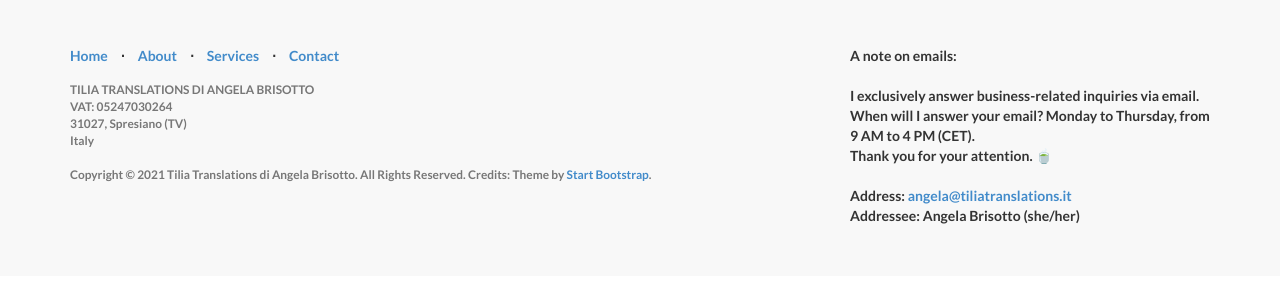
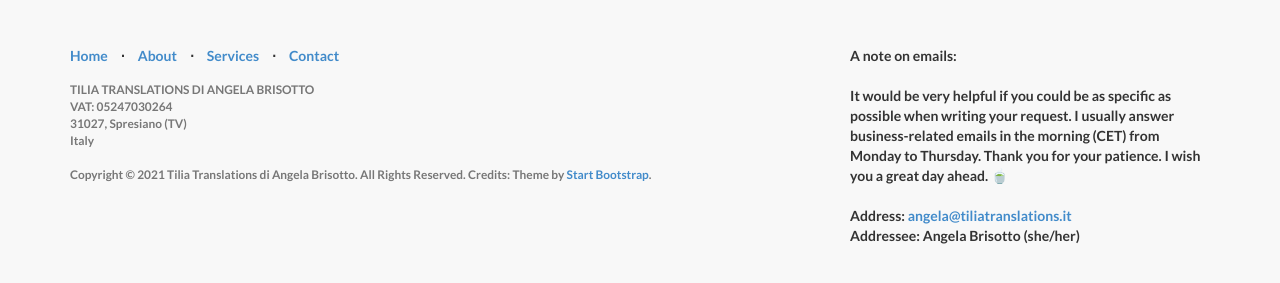
Before and after one commit to angelatiliatranslations/englishversion, a Jekyll site: the page built from index.html, in a window 1280 px wide and 900 px high, scrolled down 4852 px, cut to the strip 604-887 px from the top of the window. Built offline with Jekyll 4.4.1, drawn with Linux system fonts in a browser that asks for light colours; nearby versions of some CDN libraries; library files that are not in the unit come from our copies.

Commit message:
Update _config.yml

```diff
--- a/_config.yml
+++ b/_config.yml
@@ -25,11 +25,7 @@ Credits: Theme by <a href="https://startbootstrap.com/">Start Bootstrap</a>.
 credits: 'A note on emails:
 <br>
 <br>
-I exclusively answer business-related inquiries via email.
-<br>
-When will I answer your email? Monday to Thursday, from 9 AM to 4 PM (CET).
-<br>
-Thank you for your attention. &#127861;
+It would be very helpful if you could be as specific as possible when writing your request. I usually answer business-related emails in the morning (CET) from Monday to Thursday. Thank you for your patience. I wish you a great day ahead. &#127861;
 <br>
 <br>
 Address: <a href="mailto:angela@tiliatranslations.it">angela@tiliatranslations.it</a>
```
